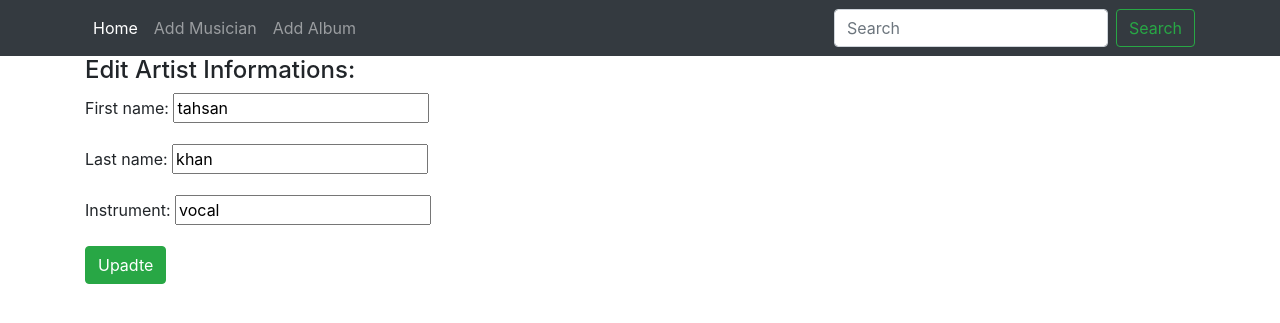
After one commit to Mohabbatridoy/new-djnago-project, a Django app: page /edit_artist/1/ in a window 1280 px wide. The commit adds this page. Shown: the top 323 px of the page. Run offline with Django 5.2, Linux system fonts and the light colour scheme; data comes from the database, SQL or seed files in the repository.

Commit message:
add feature to edit muscian information

```diff
--- a/an_project/appn1/urls.py
+++ b/an_project/appn1/urls.py
@@ -10,4 +10,5 @@ urlpatterns = [
     path('album_list/<int:artist_id>/',views.Album_list, name='album_list'),
     path('album_form/', views.Album_form, name="album_form"),
     path('musician_form/', views.Musician_form, name="musician_form"),
+    path('edit_artist/<int:artist_id>/', views.Edit_Artist, name="edit_artist"),
 ]
--- a/an_project/appn1/views.py
+++ b/an_project/appn1/views.py
@@ -37,6 +37,7 @@ def Album_form(request):
 
         if albums_form.is_valid():
             albums_form.save(commit=True)
+            return index(request)
 
     diction = {
         'title':'Add new Album', 'a_form': albums_form,
@@ -54,8 +55,27 @@ def Musician_form(request):
 
         if musicians_form.is_valid():
             musicians_form.save(commit=True)
+            return index(request)
 
     diction = {
         'title':'Add new Musician', 'm_form':musicians_form,
     }
     return render(request, 'appn1/musician_form.html', context=diction)
+
+
+def Edit_Artist(request, artist_id):
+    artist_info = models.Musician.objects.get(pk=artist_id)
+    form = forms.MusicianForm(instance=artist_info)
+
+    if request.method == 'POST':
+        form = forms.MusicianForm(request.POST, instance=artist_info)
+
+        if form.is_valid():
+            form.save(commit=True)
+            return Album_list(request, artist_id)
+
+    diction = {
+        'form':form,
+    }
+
+    return render(request, 'appn1/edit_artist_info.html', context=diction)
--- a/an_project/templates/appn1/album_list.html
+++ b/an_project/templates/appn1/album_list.html
@@ -4,6 +4,7 @@
 <h6>Artist Name: {{artist_info.first_name}} {{artist_info.last_name}} </h6>
 <h6>Artist Instrument: {{artist_info.instrument}}</h6>
 <h6>Artist Ratings: {{artist_rating}}</h6>
+<a href="{% url 'appn1:edit_artist' artist_id=artist_info.id %}" class="btn btn-info ">Edit Artist</a>
 <h2>Album Information:</h2>
 <table class="table table-bordered">
     <tr>
--- /dev/null
+++ b/an_project/templates/appn1/edit_artist_info.html
@@ -0,0 +1,10 @@
+{% extends 'appn1/base.html' %}
+{% block content %}
+<h4>Edit Artist Informations: </h4>
+<form method="POST">
+    {{ form.as_p }}
+    {% csrf_token %}
+    <input type="submit" value="Upadte" class="btn btn-success">
+</form>
+
+{% endblock %}
```
